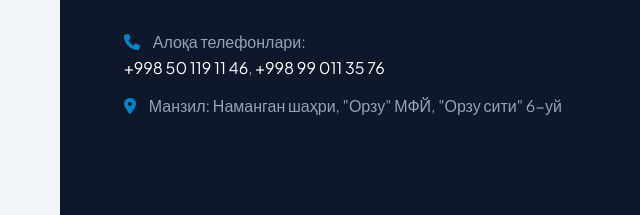
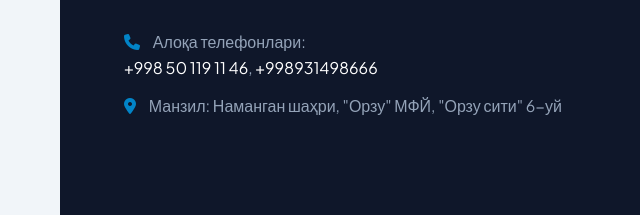
Before and after one commit to ZokirovZokhidjon/Dr.-Universal, a plain HTML site: page index.html in a window 1280 px wide. Shown: the part 2640-2855 px from the top of the page, 12-652 px from the left. Drawn offline with Linux system fonts and the light colour scheme.

Commit message:
Add files via upload

```diff
--- a/index.html
+++ b/index.html
@@ -539,7 +539,7 @@
                 <p>Телеграм ботимиз орқали тезкор тарзда навбатга ёзилишингиз ёки саволларингизни йўллашингиз мумкин.</p>
 
                 <div style="margin-top: 2rem;">
-                    <p style="margin-bottom: 0.8rem;"><i class="fa-solid fa-phone" style="color: var(--primary); margin-right: 10px;"></i> Алоқа телефонлари: <br><a href="tel:+998501191146" style="color: #fff; text-decoration: none;">+998 50 119 11 46</a>, <a href="tel:+998990113576" style="color: #fff; text-decoration: none;">+998 99 011 35 76</a></p>
+                    <p style="margin-bottom: 0.8rem;"><i class="fa-solid fa-phone" style="color: var(--primary); margin-right: 10px;"></i> Алоқа телефонлари: <br><a href="tel:+998501191146" style="color: #fff; text-decoration: none;">+998 50 119 11 46</a>, <a href="tel:+998931498666" style="color: #fff; text-decoration: none;">+998931498666</a></p>
                     <p><i class="fa-solid fa-location-dot" style="color: var(--primary); margin-right: 10px;"></i> Манзил: Наманган шаҳри, "Орзу" МФЙ, "Орзу сити" 6-уй</p>
                 </div>
             </div>
```
